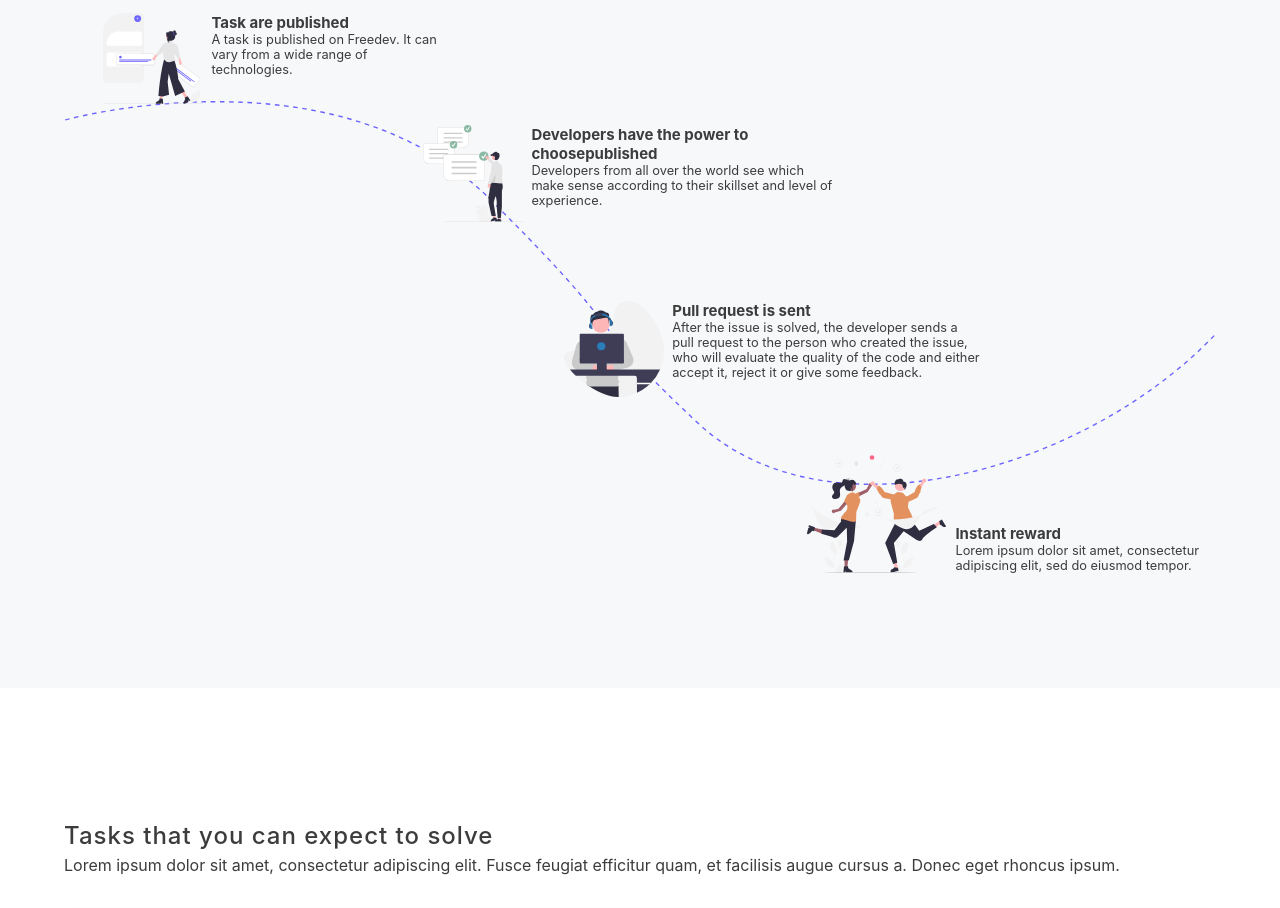
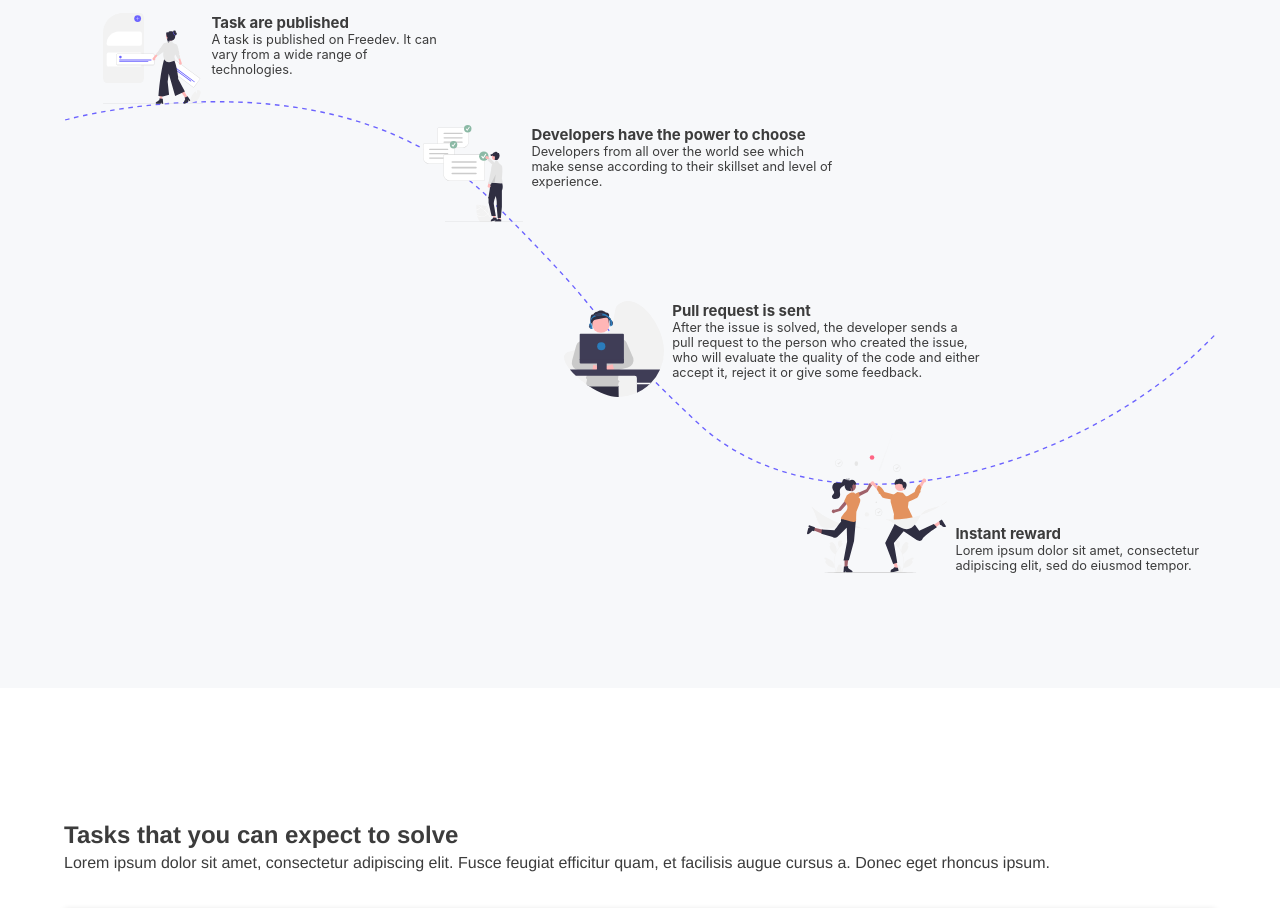
Before and after one commit to Auroch-pt/landing-page, a React (Create React App) app: page / in a window 1280 px wide. Shown: the part 940-1848 px from the top of the page. Built offline with nearby package versions, Linux system fonts and the light colour scheme.

Commit message:
FIX: Tasks title / Translations on timeline

```diff
--- a/src/resources/translations/english.js
+++ b/src/resources/translations/english.js
@@ -19,6 +19,29 @@ export const ENGLISH_TRANSLATION = {
       "Lorem ipsum dolor sit amet, consectetur adipiscing elit, sed do eiusmod tempor incididunt ut labore et dolore magna aliqua. Ut enim ad minim veniam",
     card3:
       "Lorem ipsum dolor sit amet, consectetur adipiscing elit, sed do eiusmod tempor incididunt ut labore et dolore magna aliqua. Ut enim ad minim veniam",
+  },
+  explanation: {
+    title: "See how it works",
+    step1: {
+      title: "Task are published",
+      description:
+        "A task is published on Freedev. It can vary from a wide range of technologies.",
+    },
+    step2: {
+      title: "Developers have the power to choose",
+      description:
+        "Developers from all over the world see which make sense according to their skillset and level of experience.",
+    },
+    step3: {
+      title: "Pull request is sent",
+      description:
+        "After the issue is solved, the developer sends a pull request to the person who created the issue, who will evaluate the quality of the code and either accept it, reject it or give some feedback.",
+    },
+    step4: {
+      title: "Instant reward",
+      description:
+        "Lorem ipsum dolor sit amet, consectetur adipiscing elit, sed do eiusmod tempor.",
+    },
   },
   expected_tasks: {
     title: "Tasks that you can expect to solve",
--- a/src/resources/translations/portuguese.js
+++ b/src/resources/translations/portuguese.js
@@ -23,6 +23,29 @@ export const PORTUGUESE_TRANSLATION = {
   CTABanner: {
     title: "Vamos começar agora a construir projectos",
     subtitle: "Conecta-te com a tua wallet e começa a resolver tarefas.",
+  },
+  explanation: {
+    title: "Vê como funciona",
+    step1: {
+      title: "As tarefas são publicadas",
+      description:
+        "Uma tarefa é publicada no Freedev. ma grande variedade de tecnologias disponíveis.",
+    },
+    step2: {
+      title: "Os programadores têm o poder de decisão",
+      description:
+        "Desenvolvedores de todo o mundo vêem quais fazem mais sentido de acordo com o seu conjunto de competências e nível de experiência.",
+    },
+    step3: {
+      title: "O Pull request é enviado",
+      description:
+        "Após o problema ter sido resolvido, o programador envia um pedido de extracção à pessoa que criou o problema, que avaliará a qualidade do código e o aceitará, rejeitará ou dará algum feedback.",
+    },
+    step4: {
+      title: "Recompensa imediata",
+      description:
+        "Lorem ipsum dolor sit amet, consectetur adipiscing elit, sed do eiusmod tempor.",
+    },
   },
   expected_tasks: {
     title: "Tarefas que se podes esperar",
--- a/src/views/Explanation/Explanation.jsx
+++ b/src/views/Explanation/Explanation.jsx
@@ -3,53 +3,42 @@ import Step1 from "../../resources/explanation/explanation-step1.svg";
 import Step2 from "../../resources/explanation/explanation-step2.svg";
 import Step3 from "../../resources/explanation/explanation-step3.svg";
 import Step4 from "../../resources/explanation/explanation-step4.svg";
+import { useTranslation } from "react-i18next";
 
 const Explanation = () => {
+  const { t } = useTranslation();
+
   return (
     <section className="explanation_wrapper">
       <section className="explanation">
-        <h1>See how it works</h1>
+        <h1>{t("explanation.title")}</h1>
         <section className="explanation_timeline">
           <div className="explanation_timeline_step1">
             <img width="100vw" src={Step1} alt="step 1" />
             <section>
-              <h3>Task are published</h3>
-              <p>
-                A task is published on Freedev. It can vary from a wide range of
-                technologies.
-              </p>
+              <h3>{t("explanation.step1.title")}</h3>
+              <p>{t("explanation.step1.description")}</p>
             </section>
           </div>
           <div className="explanation_timeline_step2">
             <img width="100vw" src={Step2} alt="step 2" />
             <section>
-              <h3>Developers have the power to choosepublished</h3>
-              <p>
-                Developers from all over the world see which make sense
-                according to their skillset and level of experience.
-              </p>
+              <h3>{t("explanation.step2.title")}</h3>
+              <p>{t("explanation.step2.description")}</p>
             </section>
           </div>
           <div className="explanation_timeline_step3">
             <img width="100vw" src={Step3} alt="step 3" />
             <section>
-              <h3>Pull request is sent</h3>
-              <p>
-                After the issue is solved, the developer sends a pull request to
-                the person who created the issue, who will evaluate the quality
-                of the code and either accept it, reject it or give some
-                feedback.
-              </p>
+              <h3>{t("explanation.step3.title")}</h3>
+              <p>{t("explanation.step3.description")}</p>
             </section>
           </div>
           <div className="explanation_timeline_step4">
             <img width="140px" src={Step4} alt="step 4" />
             <section>
-              <h3>Instant reward</h3>
-              <p>
-                Lorem ipsum dolor sit amet, consectetur adipiscing elit, sed do
-                eiusmod tempor.
-              </p>
+              <h3>{t("explanation.step4.title")}</h3>
+              <p>{t("explanation.step4.description")}</p>
             </section>
           </div>
         </section>
--- a/src/views/Tasks/Tasks.jsx
+++ b/src/views/Tasks/Tasks.jsx
@@ -8,7 +8,7 @@ const Tasks = () => {
   return (
     <div className="tasks-sector">
       <section className="tasks-sector_title">
-        <h1>{t("expected_tasks.title")}</h1>
+        <h2>{t("expected_tasks.title")}</h2>
         <p>{t("expected_tasks.description")}</p>
       </section>
       <TaskCard
--- a/src/views/Tasks/Tasks.styles.scss
+++ b/src/views/Tasks/Tasks.styles.scss
@@ -2,7 +2,8 @@
   padding: 10% 5%;
   &_title {
       margin-bottom: 38px;
-    h1 {
+      font-family: Helvetica Neue, Bold;
+    h2 {
       font-size: 1.5rem;
       margin: 5px 0;
     }
```
